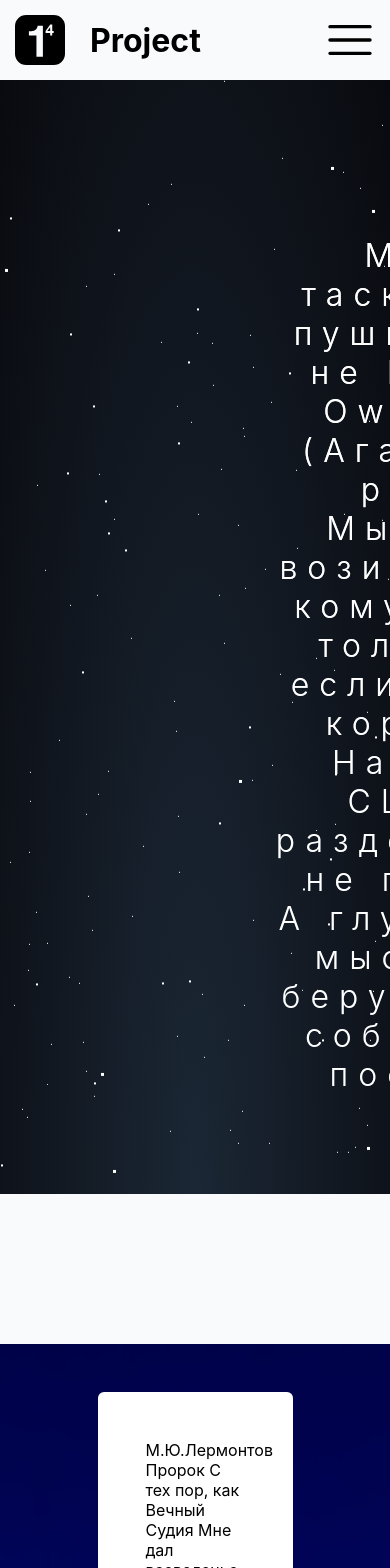
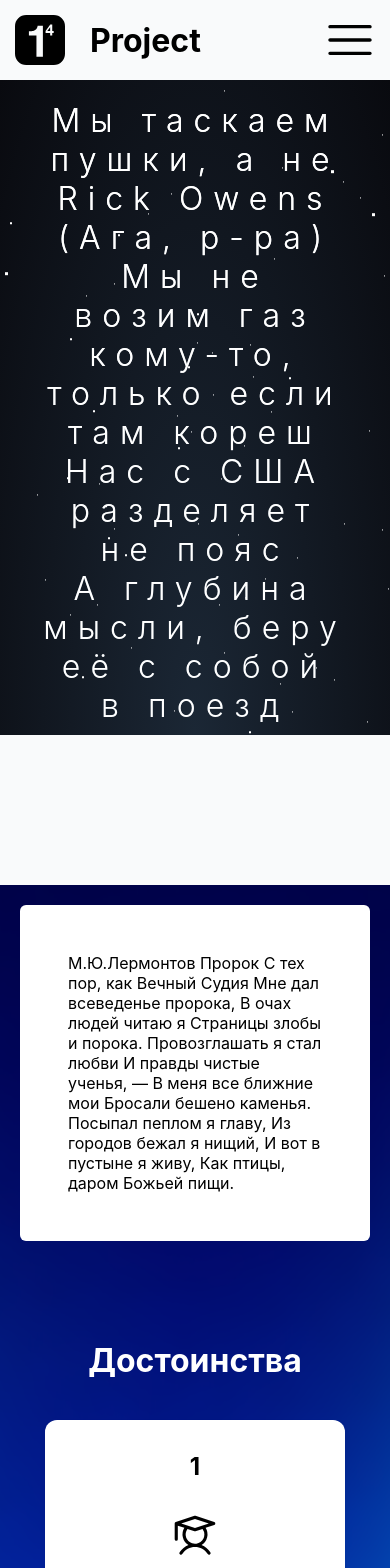
Before and after one commit to Platon61633/projectX, a React (Create React App) app: page / in a window 390 px wide. Shown: the top 1568 px of the page. Built offline with nearby package versions, Linux system fonts and the light colour scheme; the HTML template or start-up script is replaced by a standard one.

Commit message:
2 check mobile

```diff
--- a/src/styles/main.module.css
+++ b/src/styles/main.module.css
@@ -79,11 +79,6 @@
   -webkit-background-clip: text;
 }
 
-@media (width > 1000) {
-    .title{
-        padding: 15px 40px 10px;
-    }
-}
 
 @keyframes animStar {
   from {
@@ -100,6 +95,15 @@
     margin: min(3rem, 25%) min(200px, 25%);
     background: white;
     /* width: max(50%, 300px); */
+}
+
+@media (width < 1000px) {
+    .title{
+        padding: 15px 40px 10px;
+    }
+    .infa{
+        margin: 20px;
+    }
 }
 
 .plus h1{
```
